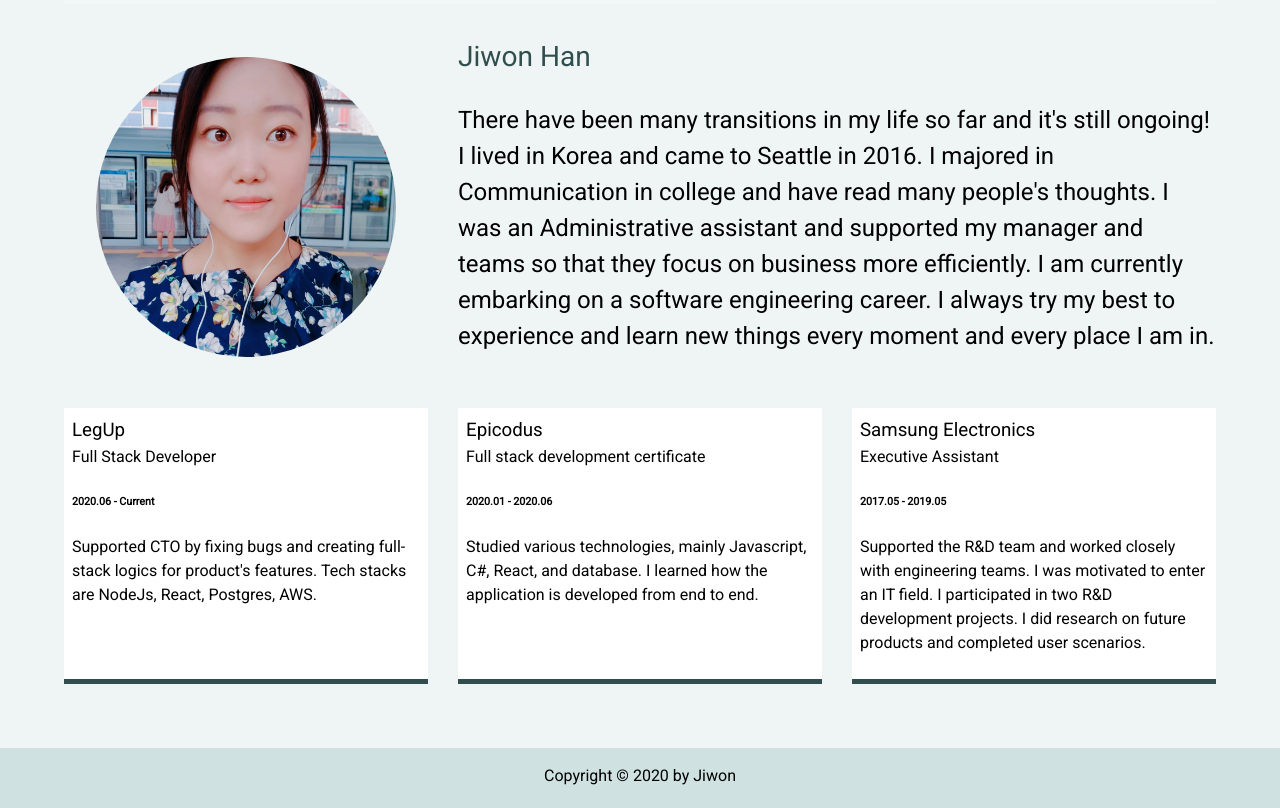
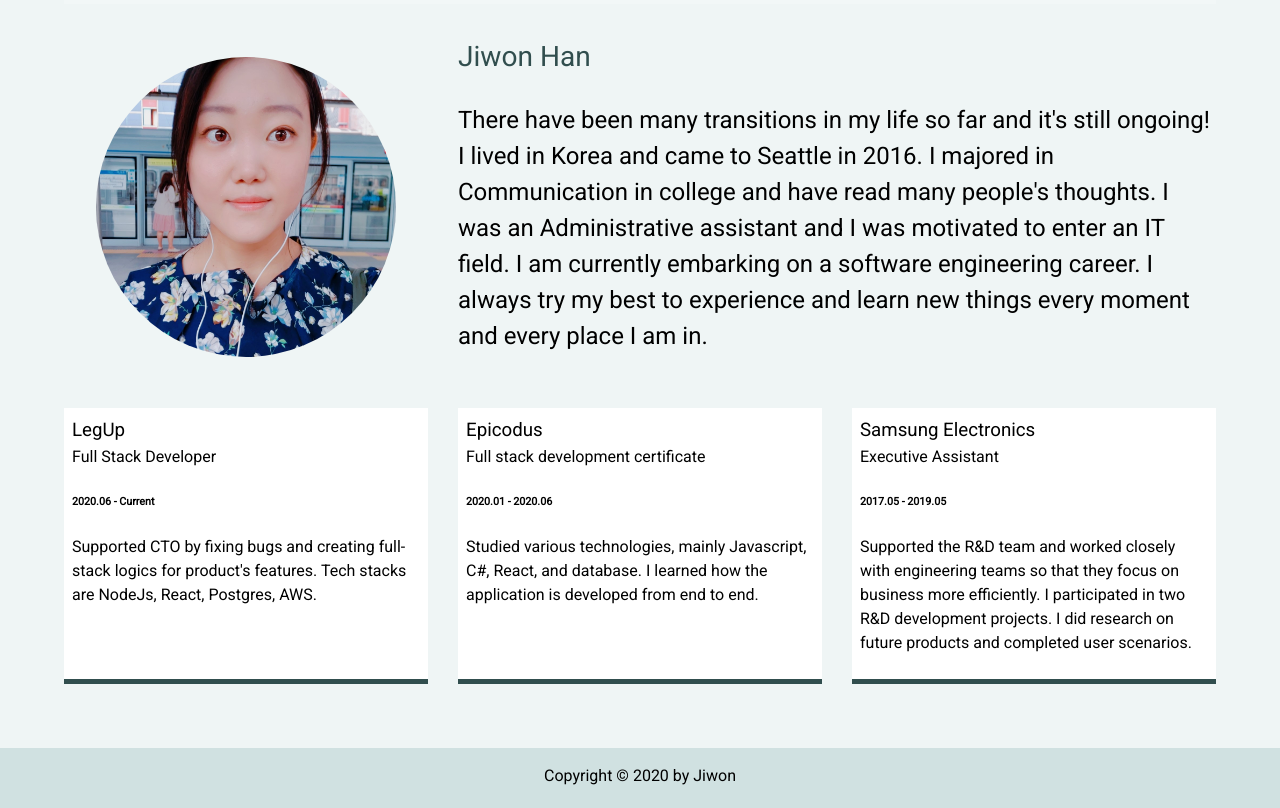
Before and after one commit to jiwon-seattle/my-portfolio, a website: page dist/about.html in a window 1280 px wide. Shown: the part 246-1054 px from the top of the page. Drawn offline with Linux system fonts and the light colour scheme.

Commit message:
changed words

```diff
--- a/dist/about.html
+++ b/dist/about.html
@@ -52,7 +52,7 @@
         <div class="bio">
           <h3 class="text-secondary">Jiwon Han</h3>
           <p class="bio-text">
-            There have been many transitions in my life so far and it's still ongoing! I lived in Korea and came to Seattle in 2016. I majored in Communication in college and have read many people's thoughts. I was an Administrative assistant and supported my manager and teams so that they focus on business more efficiently. I am currently embarking on a software engineering career. I always try my best to experience and learn new things every moment and every place I am in.
+            There have been many transitions in my life so far and it's still ongoing! I lived in Korea and came to Seattle in 2016. I majored in Communication in college and have read many people's thoughts. I was an Administrative assistant and I was motivated to enter an IT field. I am currently embarking on a software engineering career. I always try my best to experience and learn new things every moment and every place I am in.
           </p>
         </div>
 
@@ -77,7 +77,7 @@
           <h7>Executive Assistant</h7>
           <h6>2017.05 - 2019.05</h6>
           <p>
-            Supported the R&D team and worked closely with engineering teams. I was motivated to enter an IT field. I participated in two R&D development projects. I did research on future products and completed user scenarios.
+            Supported the R&D team and worked closely with engineering teams so that they focus on business more efficiently. I participated in two R&D development projects. I did research on future products and completed user scenarios.
           </p>
         </div>
       </div>
```
